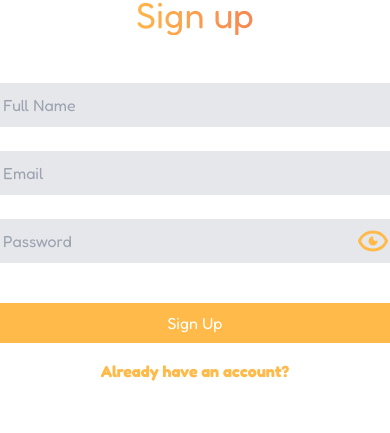
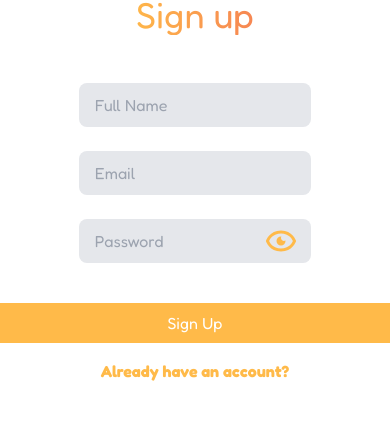
Before and after one commit to triyanox/shortify-client, a Next.js app: page /signup in a window 390 px wide. Shown: the part 117-550 px from the top of the page. Built offline with nearby package versions, Linux system fonts and the light colour scheme.

Commit message:
Update SignUp.tsx

```diff
--- a/components/SignUp.tsx
+++ b/components/SignUp.tsx
@@ -61,10 +61,10 @@ const SignUp = () => {
           Sign up
         </h1>
         <form
-          className="flex w-full flex-col items-center justify-center mx-8 md:mx-0 gap-2"
+          className="flex w-full flex-col items-center justify-center gap-2"
           onSubmit={handleSubmit}
         >
-          <div className="mb-4  w-[26rem] md:w-[24rem] lg:w-[28rem]">
+          <div className="mb-4  w-3/4 md:w-[24rem] lg:w-[28rem]">
             <input
               className="w-full appearance-none rounded-lg bg-gray-200  py-3 px-4 leading-tight text-gray-900  outline-none transition-all duration-500 focus:outline focus:outline-[#FFBA49] dark:bg-zinc-800 dark:text-gray-200 dark:focus:outline dark:focus:outline-[#EF5B5B]"
               id="username"
@@ -75,7 +75,7 @@ const SignUp = () => {
               required
             />
           </div>
-          <div className="mb-4 w-[26rem] md:w-[24rem] lg:w-[28rem]">
+          <div className="mb-4 w-3/4 md:w-[24rem] lg:w-[28rem]">
             <input
               className="w-full appearance-none rounded-lg bg-gray-200 py-3 px-4 leading-tight text-gray-900  outline-none transition-all duration-500 focus:outline focus:outline-[#FFBA49] dark:bg-zinc-800 dark:text-gray-200 dark:focus:outline dark:focus:outline-[#EF5B5B]"
               id="email"
@@ -86,7 +86,7 @@ const SignUp = () => {
               required
             />
           </div>
-          <div className=" w-[26rem] md:w-[24rem] lg:w-[28rem]">
+          <div className=" w-3/4 md:w-[24rem] lg:w-[28rem]">
             <input
               className="relative w-full appearance-none rounded-lg bg-gray-200  py-3 px-4 leading-tight text-gray-900  outline-none transition-all duration-500 focus:outline focus:outline-[#FFBA49] dark:bg-zinc-800 dark:text-gray-200 dark:focus:outline dark:focus:outline-[#EF5B5B]"
               id="password"
```
